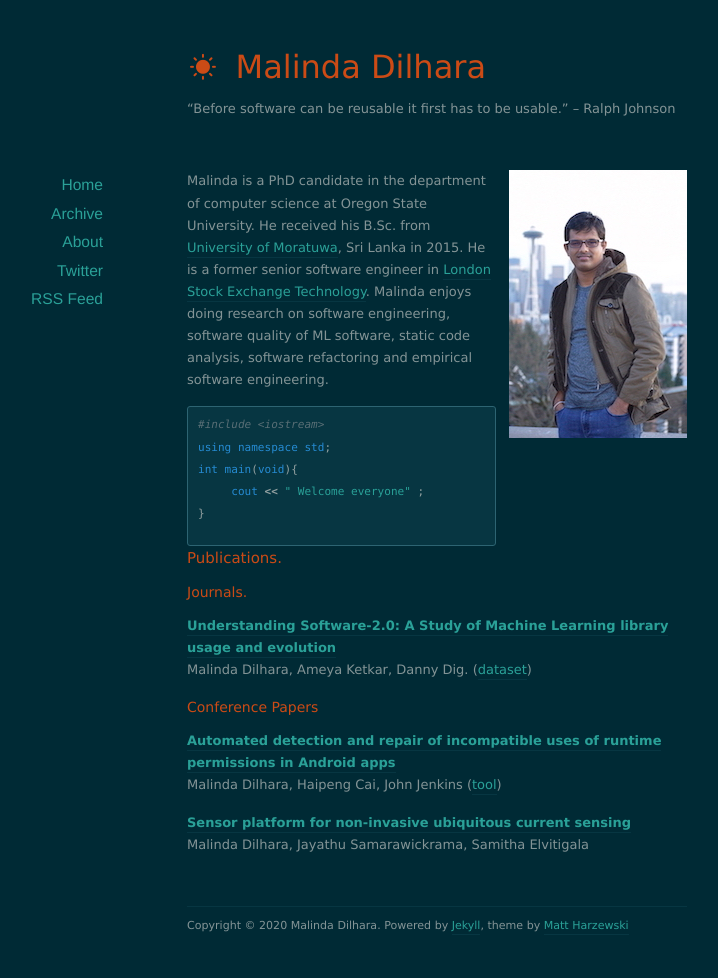
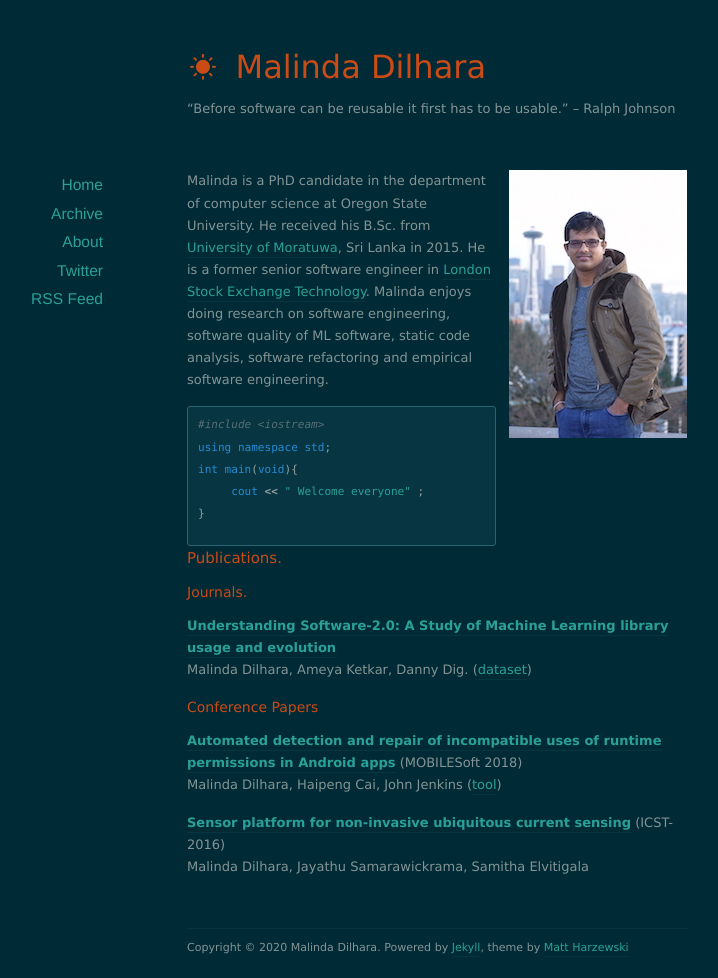
Before and after one commit to maldil/maldil, a Jekyll site: the page built from index.markdown, in a window 1280 px wide. Shown: the whole page, without its empty margins (203-921 px from the left). Built offline with Jekyll 4.4.1, drawn with Linux system fonts in a browser that asks for light colours; nearby versions of some CDN libraries; the list of posts is cut into pages by our own code; before the commit the page ends 956 px from its top, so only the background shows below that.

Commit message:
Update index.markdown

```diff
--- a/index.markdown
+++ b/index.markdown
@@ -22,8 +22,8 @@ Malinda Dilhara, Ameya Ketkar, Danny Dig. ([dataset](https://serene-beach-16261.
 
 ### Conference Papers
 
-**[Automated detection and repair of incompatible uses of runtime permissions in Android apps](https://www.researchgate.net/profile/Haipeng_Cai/publication/326566842_Automated_detection_and_repair_of_incompatible_uses_of_runtime_permissions_in_Android_apps/links/5bd2a997299bf1124fa37c9b/Automated-detection-and-repair-of-incompatible-uses-of-runtime-permissions-in-Android-apps.pdf)**<br/>
+**[Automated detection and repair of incompatible uses of runtime permissions in Android apps](https://www.researchgate.net/profile/Haipeng_Cai/publication/326566842_Automated_detection_and_repair_of_incompatible_uses_of_runtime_permissions_in_Android_apps/links/5bd2a997299bf1124fa37c9b/Automated-detection-and-repair-of-incompatible-uses-of-runtime-permissions-in-Android-apps.pdf)** (MOBILESoft 2018)<br/>
 Malinda Dilhara, Haipeng Cai, John Jenkins ([tool](https://bitbucket.org/malindadoo/arpdroid))
 
-**[Sensor platform for non-invasive ubiquitous current sensing](https://ieeexplore.ieee.org/abstract/document/7796322)**<br/>
+**[Sensor platform for non-invasive ubiquitous current sensing](https://ieeexplore.ieee.org/abstract/document/7796322)** (ICST-2016)<br/>
 Malinda Dilhara, Jayathu Samarawickrama, Samitha Elvitigala
```
